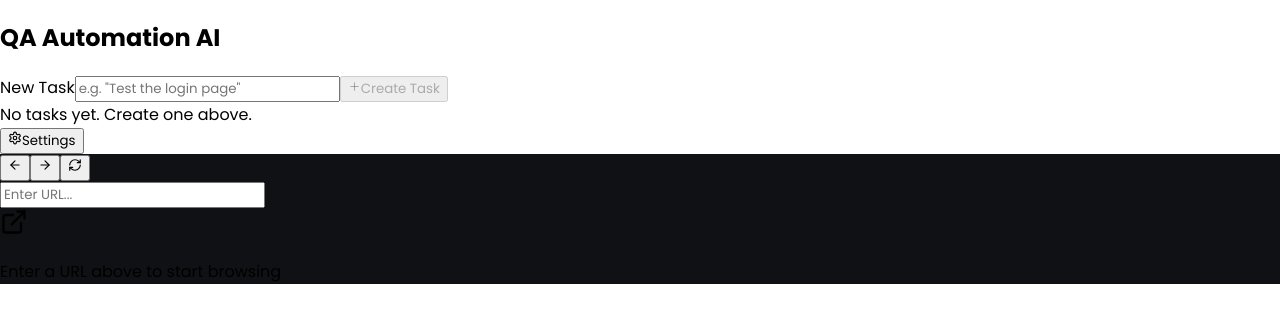
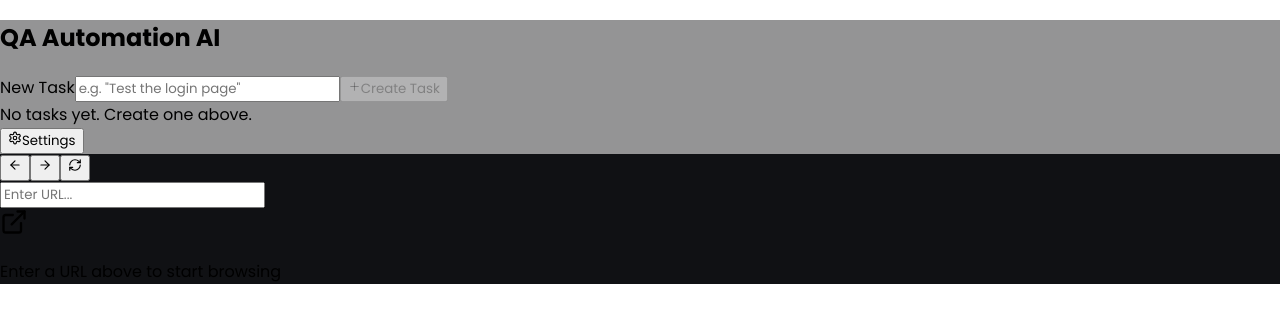
Before and after one commit to AliSharjeell/AgentQA, a React (Vite) app in the folder src/renderer/: page / in a window 1280 px wide. Shown: the top 322 px of the page. Built offline with nearby package versions, Linux system fonts and the light colour scheme.

Commit message:
style: add backdrop-filter and translucent background to .mica-sidebar

```diff
--- a/src/renderer/src/styles.css
+++ b/src/renderer/src/styles.css
@@ -131,7 +131,9 @@ textarea {
   }
 
   .mica-sidebar {
-    background: transparent;
+    background: rgba(18, 18, 22, 0.45);
+    backdrop-filter: blur(24px) saturate(180%);
+    -webkit-backdrop-filter: blur(24px) saturate(180%);
   }
 
   .lead-table {
```
